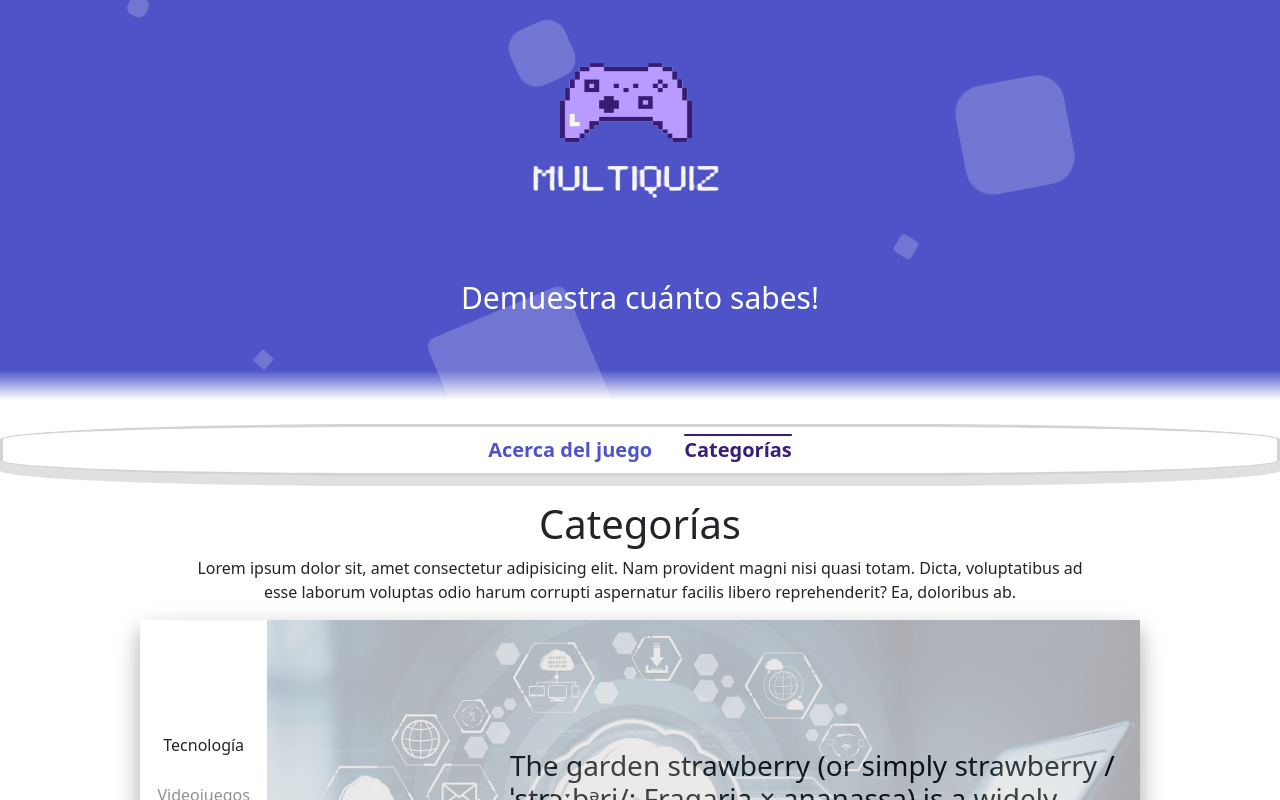
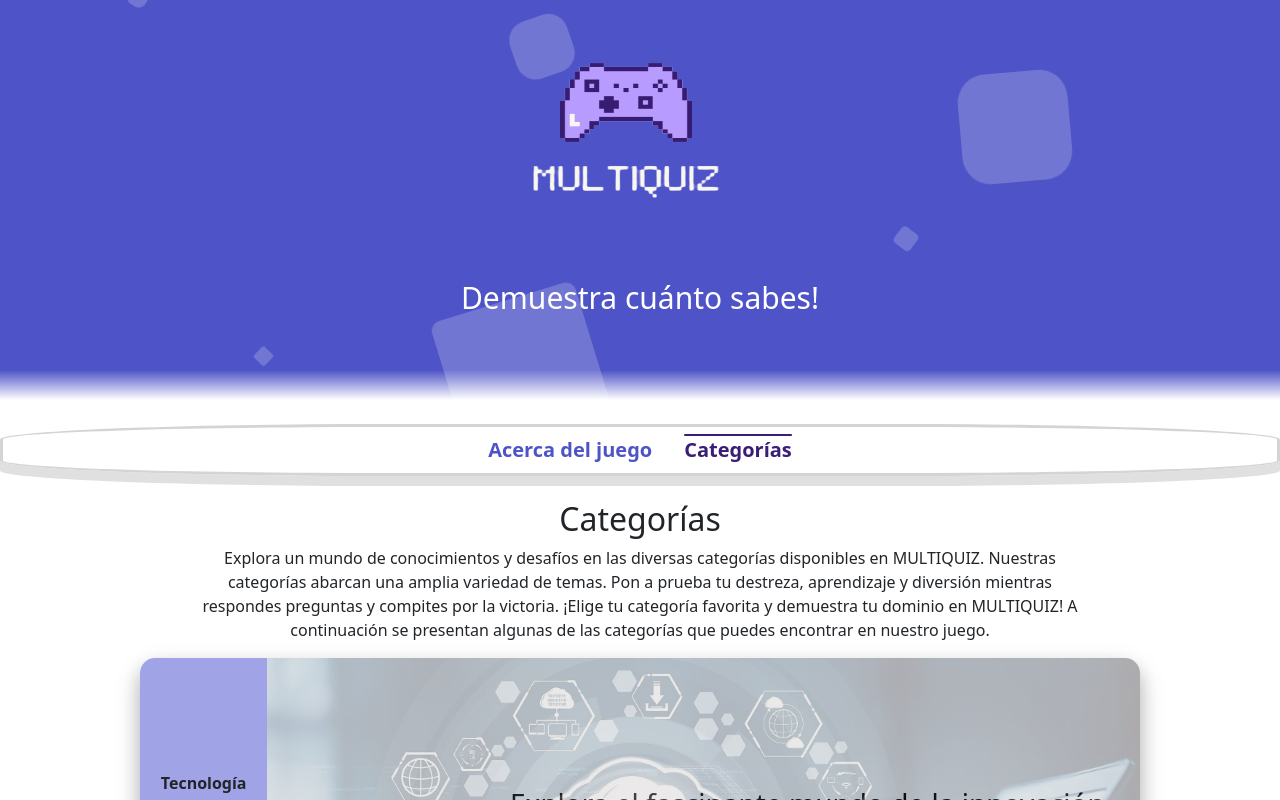
Before and after one commit to aveliz12/multi_quiz, a Next.js app: page / in a window 1280 px wide. Both pictures are taken after a click on the link "Categorías". Shown: the top 800 px of the page. Built offline with nearby package versions, Linux system fonts and the light colour scheme.

Commit message:
Estilos pgina principal

```diff
--- a/src/pages/index.jsx
+++ b/src/pages/index.jsx
@@ -14,13 +14,13 @@ export default function Home() {
 
   var datas = {
     tecnología:
-      "The garden strawberry (or simply strawberry /ˈstrɔːbᵊri/; Fragaria × ananassa) is a widely grown hybrid species of the genus Fragaria (collectively known as the strawberries)",
+      "Explora el fascinante mundo de la innovación y la tecnología. Demuestra tu conocimiento sobre el mundo digital y compite en la categoría de Tecnología en MULTIQUIZ.",
     videojuegos:
-      "A banana is an edible fruit, botanically a berry, produced by several kinds of large herbaceous flowering plants in the genus Musa.",
+      "Adéntrate en el emocionante mundo de los videojuegos en MULTIQUIZ. Ponte a prueba con preguntas sobre tus juegos favoritos y conviértete en un experto en esta categoría llena de diversión.",
     psicología:
-      "The apple tree (Malus domestica) is a deciduous tree in the rose family best known for its sweet, pomaceous fruit, the apple. It is cultivated worldwide as a fruit tree, and is the most widely grown species in the genus Malus.",
+      "Sumérgete en la mente humana y los misterios del comportamiento. Descifra las complejidades de la mente humana mientras respondes preguntas psicológicas en MULTIQUIZ. Explora emociones, comportamientos y teorías en esta desafiante categoría.",
     música:
-      "The orange (specifically, the sweet orange) is the fruit of the citrus species Citrus × sinensis in the family Rutaceae.",
+      " ¡Deja que la música te guíe a través de esta divertida categoría en MULTIQUIZ! Desde géneros musicales hasta artistas icónicos, demuestra tus conocimientos musicales y supera los desafíos.",
   };
   return (
     <Layout>
@@ -52,6 +52,7 @@ export default function Home() {
         </div>
       </div>
       <br />
+      <div className={styleIndex.mainContent}>
         <div>
           <ul className={`nav justify-content-center ${styleIndex.nav}`}>
             <li className="nav-item">
@@ -76,7 +77,7 @@ export default function Home() {
         </div>
         <br />
         {selectedOption === "acercaDelJuego" && (
-        <div className="about-game">
+          <div className={styleIndex.aboutGame}>
             <h1>Acerca del juego</h1>
             <p>Lorem ipsum dolor sit amet, consectetur adipisicing elit. ...</p>
           </div>
@@ -84,12 +85,15 @@ export default function Home() {
         {selectedOption === "categorias" && (
           <div className={styleIndex.body}>
             <div style={{ textAlign: "center", padding: "0 15% 0 15%" }}>
-            <h1>Categorías</h1>
+              <h2>Categorías</h2>
               <p>
-              Lorem ipsum dolor sit, amet consectetur adipisicing elit. Nam
-              provident magni nisi quasi totam. Dicta, voluptatibus ad esse
-              laborum voluptas odio harum corrupti aspernatur facilis libero
-              reprehenderit? Ea, doloribus ab.
+                Explora un mundo de conocimientos y desafíos en las diversas
+                categorías disponibles en MULTIQUIZ. Nuestras categorías abarcan
+                una amplia variedad de temas. Pon a prueba tu destreza,
+                aprendizaje y diversión mientras respondes preguntas y compites
+                por la victoria. ¡Elige tu categoría favorita y demuestra tu
+                dominio en MULTIQUIZ! A continuación se presentan algunas de las
+                categorías que puedes encontrar en nuestro juego.
               </p>
             </div>
 
@@ -137,8 +141,22 @@ export default function Home() {
                 </div>
               </div>
             </div>
+            <br />
           </div>
         )}
+      </div>
+      <br />
+      <footer className={`footer ${styleIndex.footer}`}>
+        <div className="container">
+          <div className="row">
+            <div className="col-lg-12">
+              <p className="text-center">
+                © 2023 Tu Sitio Web | Todos los derechos reservados
+              </p>
+            </div>
+          </div>
+        </div>
+      </footer>
     </Layout>
   );
 }
--- a/src/styles/index.module.scss
+++ b/src/styles/index.module.scss
@@ -150,6 +150,11 @@ $scene-height: 400px;
   }
 }
 
+.mainContent {
+  display: flex;
+  flex-direction: column;
+  min-height: 100vh;
+  justify-content: space-between;
   .nav {
     border: #d4d4d4 solid;
     border-radius: 30%;
@@ -172,7 +177,6 @@ $scene-height: 400px;
       }
     }
   }
-
   .body {
     position: relative;
     #scene {
@@ -185,17 +189,18 @@ $scene-height: 400px;
       left: 0;
       right: 0;
       margin: auto;
-    box-shadow: 0 10px 30px rgba(0, 0, 0, 0.12), 0 10px 20px rgba(0, 0, 0, 0.24);
+      box-shadow: 0 10px 30px rgba(0, 0, 0, 0.12),
+        0 10px 20px rgba(0, 0, 0, 0.24);
       overflow: hidden;
-
+      border-radius: 15px;
       #left_zone {
-      height: 75%;
+        height: 100%;
         flex-grow: 0;
         display: flex;
         width: $menu-width;
         align-items: center;
         justify-content: left;
-
+        background-color: #a0a3e6;
         .list {
           display: flex;
           list-style: none;
@@ -206,7 +211,7 @@ $scene-height: 400px;
 
           margin: 0;
           padding: 0;
-
+          font-weight: bold;
           li.item {
             input[type="radio"] {
               display: none;
@@ -289,3 +294,17 @@ $scene-height: 400px;
       }
     }
   }
+}
+
+.aboutGame,
+.body {
+  flex: 1; /* Hace que el contenido ocupe todo el espacio vertical disponible */
+  /* Agrega otros estilos según tus necesidades */
+}
+
+.footer {
+  background-color: #4e54c8; /* Color de fondo del footer */
+  padding: 20px; /* Espacio interior del footer */
+  text-align: center;
+  color: #fff;
+}
```
Lines whose indentation alone changed are shown as unchanged.
